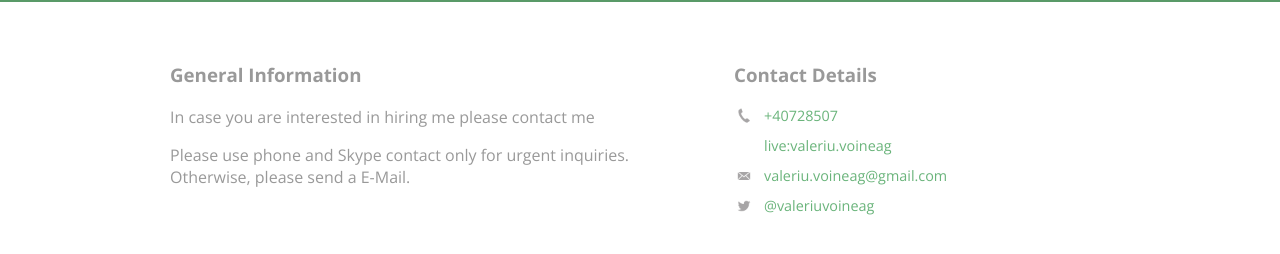
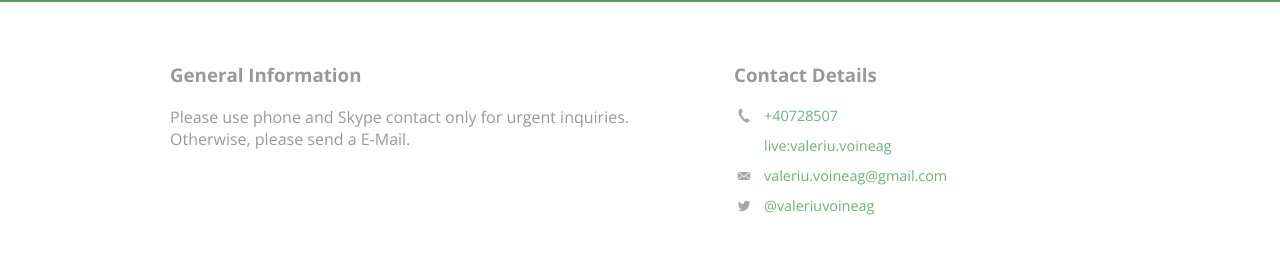
Before and after one commit to dangabrielvaleriuvoineag/dangabrielvaleriuvoineag.github.io, a plain HTML site: page contact.html in a window 1280 px wide. Shown: the part 103-357 px from the top of the page. Drawn offline with nearby package versions, Linux system fonts and the light colour scheme.

Commit message:
Updated text inside contact.html

```diff
--- a/contact.html
+++ b/contact.html
@@ -26,7 +26,6 @@
     <div id="wrapper">
     <section id="primary">
       <h3>General Information</h3>
-      <p>In case you are interested in hiring me please contact me</p>
       <p>Please use phone and Skype contact only for urgent inquiries. Otherwise, please send a E-Mail.</p>
     </section>
     <section id="secondary">
```
